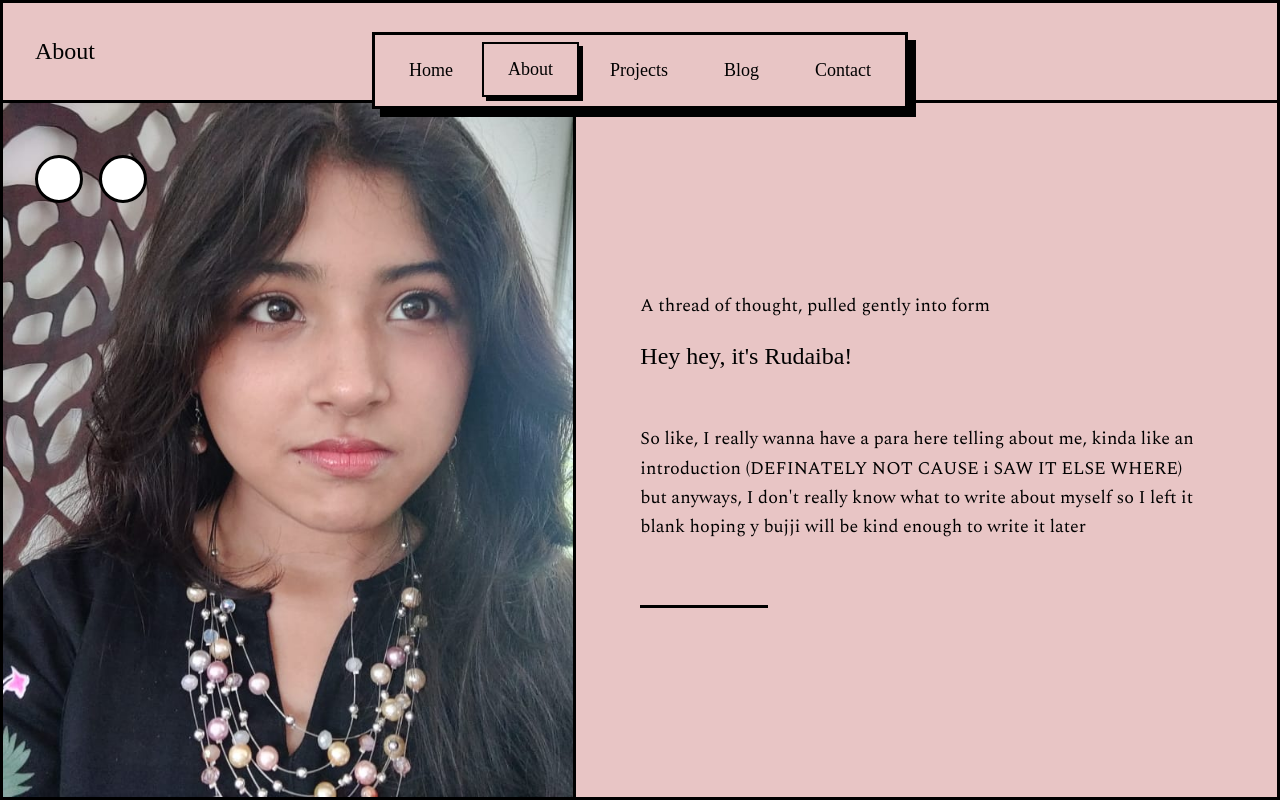
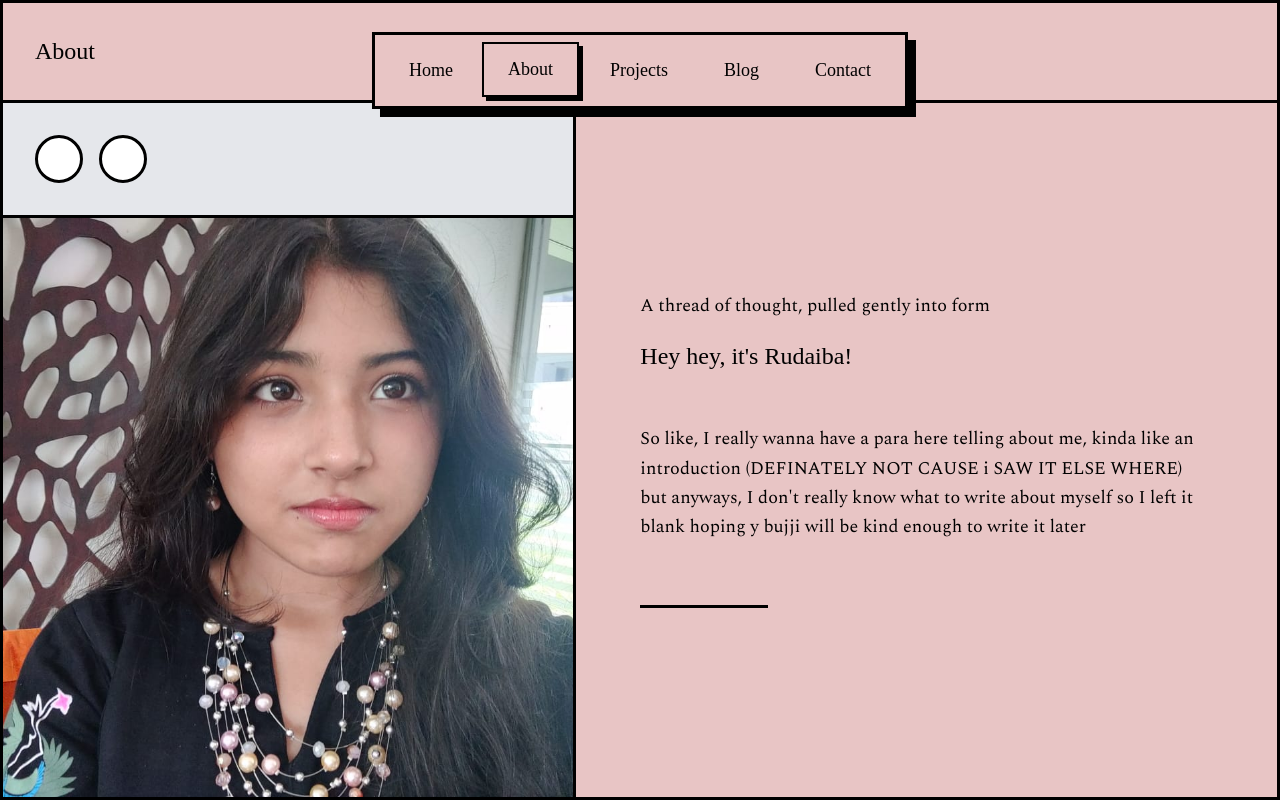
Before and after one commit to SAKETH11111/portfolio, a Next.js app: page /about in a window 1280 px wide. Built offline with nearby package versions, Linux system fonts and the light colour scheme; a web font is replaced by a local one.

Commit message:
feat: refactor About and Contact pages for improved layout and styling; update BrutalistNavigation colors for better consistency

```diff
--- a/src/app/about/page.tsx
+++ b/src/app/about/page.tsx
@@ -15,15 +15,19 @@ export default function About() {
       {/* Content Area */}
       <div className="flex flex-1">
         {/* Left Section */}
-        <div
-          className="w-[45%] border-r-[3px] border-black p-8 relative bg-cover bg-center"
-          style={{ backgroundImage: "url('/images/pfp.jpeg')" }}
-        >
-          {/* Two circles - with a slight background to make them visible against the image */}
-          <div className="flex gap-4 mt-5 relative z-10">
-            <div className="w-12 h-12 rounded-full border-[3px] border-black bg-white bg-opacity-50"></div>
-            <div className="w-12 h-12 rounded-full border-[3px] border-black bg-white bg-opacity-50"></div>
+        <div className="w-[45%] border-r-[3px] border-black flex flex-col">
+          {/* Top part with circles and line */}
+          <div className="bg-gray-200 p-8 relative border-b-[3px] border-black">
+            <div className="flex gap-4">
+              <div className="w-12 h-12 rounded-full border-[3px] border-black bg-white"></div>
+              <div className="w-12 h-12 rounded-full border-[3px] border-black bg-white"></div>
+            </div>
           </div>
+          {/* Image part */}
+          <div
+            className="flex-1 bg-cover bg-center"
+            style={{ backgroundImage: "url('/images/pfp.jpeg')" }}
+          ></div>
         </div>
 
         {/* Right Section */}
--- a/src/app/contact/page.tsx
+++ b/src/app/contact/page.tsx
@@ -2,7 +2,7 @@ import BrutalistNavigation from "../../components/BrutalistNavigation";
 
 export default function Contact() {
   return (
-    <div className="min-h-screen bg-[#C8E6C9]">
+    <div className="min-h-screen bg-[#F9F9AF]">
       <BrutalistNavigation pageColor="contact" />
 
       <main className="pt-32 px-4 sm:px-6 lg:px-8">
--- a/src/components/BrutalistNavigation.tsx
+++ b/src/components/BrutalistNavigation.tsx
@@ -25,13 +25,13 @@ export default function BrutalistNavigation({ pageColor }: BrutalistNavigationPr
 
   const getBgColor = () => {
     if (pageColor === 'about') return 'bg-[#E8C5C5]';
-    if (pageColor === 'contact') return 'bg-[#C8E6C9]';
+    if (pageColor === 'contact') return 'bg-yellow-200';
     return 'bg-[#B3D1E3]'; // projects
   };
 
   const getActiveColor = () => {
     if (pageColor === 'about') return 'bg-[#D1A8A8]';
-    if (pageColor === 'contact') return 'bg-[#A8D1AB]';
+    if (pageColor === 'contact') return 'bg-yellow-300';
     return 'bg-[#9BB8CC]'; // projects
   };
 
```
